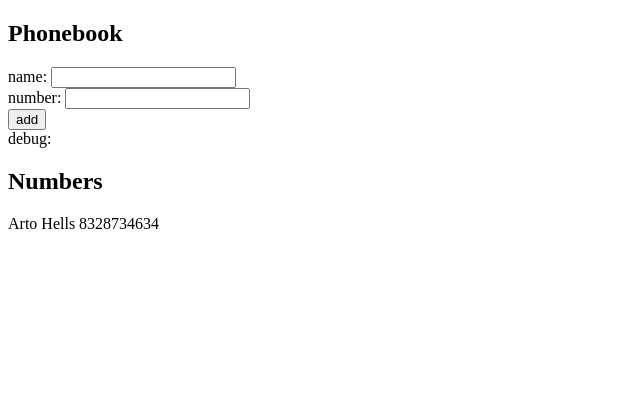
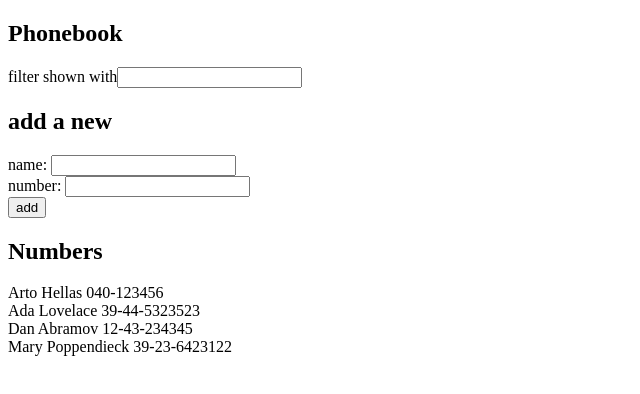
Before and after one commit to GaneshBhakar/Full-Stack-Open, a React (Vite) app in the folder part-2/Phonebook/: page / in a window 1280 px wide. Shown: the top 394 px of the page, without its empty margins (0-640 px from the left). Built offline with nearby package versions, Linux system fonts and the light colour scheme.

Commit message:
search functionality is added

```diff
--- a/part-2/Phonebook/src/App.jsx
+++ b/part-2/Phonebook/src/App.jsx
@@ -2,13 +2,15 @@
 
 const App = () => {
   const [persons, setPersons] = useState([
-    { name: 'Arto Hells',
-      number: 8328734634,
-    }
+    { name: 'Arto Hellas', number: '040-123456', id: 1 },
+    { name: 'Ada Lovelace', number: '39-44-5323523', id: 2 },
+    { name: 'Dan Abramov', number: '12-43-234345', id: 3 },
+    { name: 'Mary Poppendieck', number: '39-23-6423122', id: 4 }
   ])
 
   const [newName, setNewName] = useState('')
   const [newNumber, setNewNumber] = useState('')
+  const [search, setSearch] = useState('')
 
   const nameExists = persons.some(
     person => person.name.toLowerCase() === newName.toLowerCase()
@@ -19,7 +21,6 @@
     return
   }
 
-  //Handle form submit
   const addPerson = (event) => {
     event.preventDefault()
     const personObject = {
@@ -31,7 +32,6 @@
     setNewNumber('')
   }
 
-  //Handle input change
   const handleNameChange = (event) => {
     // console.log(event.target.value)
     setNewName(event.target.value)
@@ -40,6 +40,12 @@
   return (
     <div>
       <h2>Phonebook</h2>
+      <div>
+        filter shown with<input value={search}
+        onChange={(e) => setSearch(e.target.value)}/>
+      </div>
+
+      <h2>add a new</h2>
       <form onSubmit={addPerson}>
         <div>
           name: <input value={newName} onChange={handleNameChange}/>
@@ -50,9 +56,12 @@
         </div>
       </form>
 
-      <div>debug: {newName}</div>
       <h2>Numbers</h2>
-      {persons.map(person =>
+      {persons
+      .filter(person =>
+        person.name.toLowerCase().includes(search.toLowerCase())
+      )
+      .map(person =>
         <div key={person.name}>{person.name} {person.number}</div>
       )}
     </div>
```
